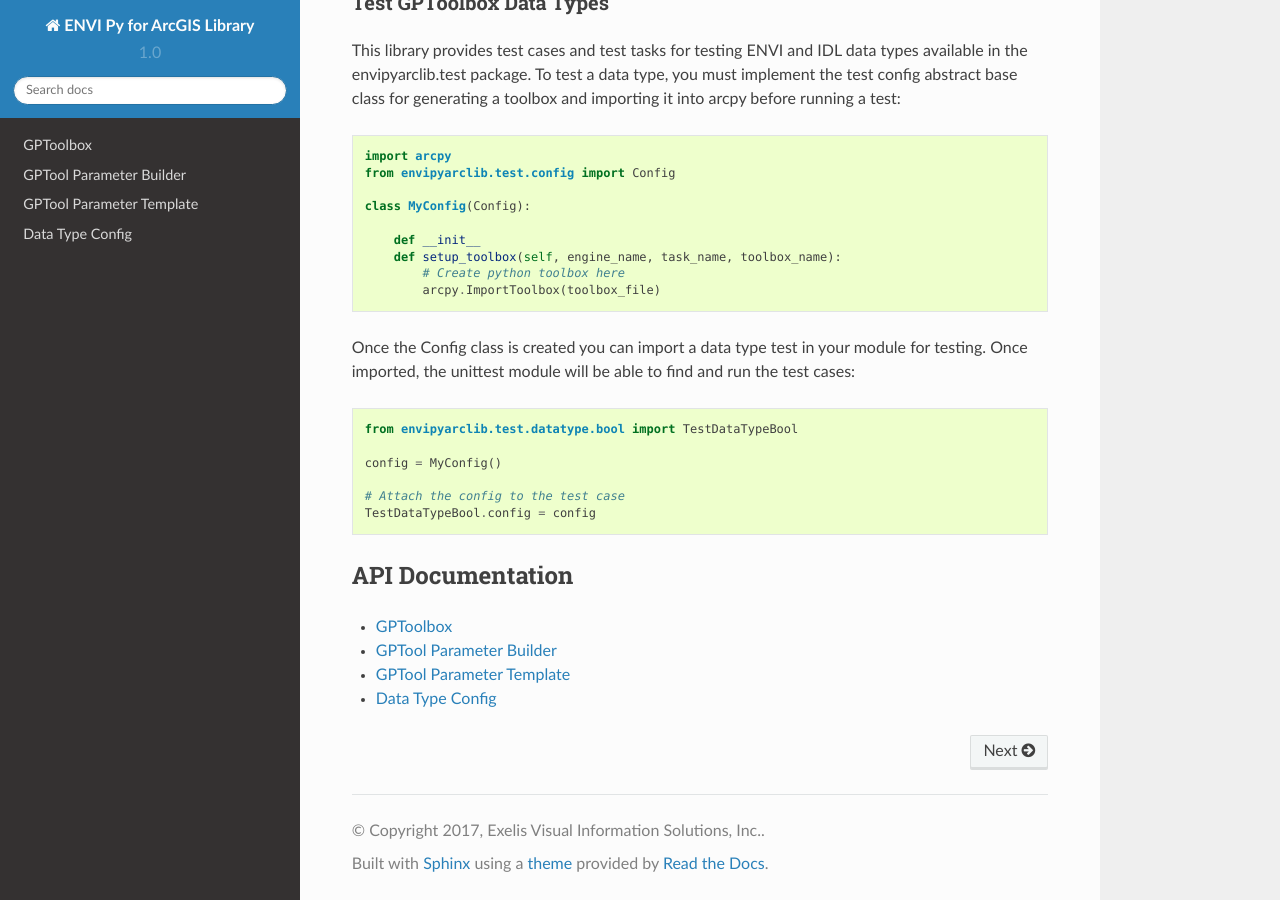
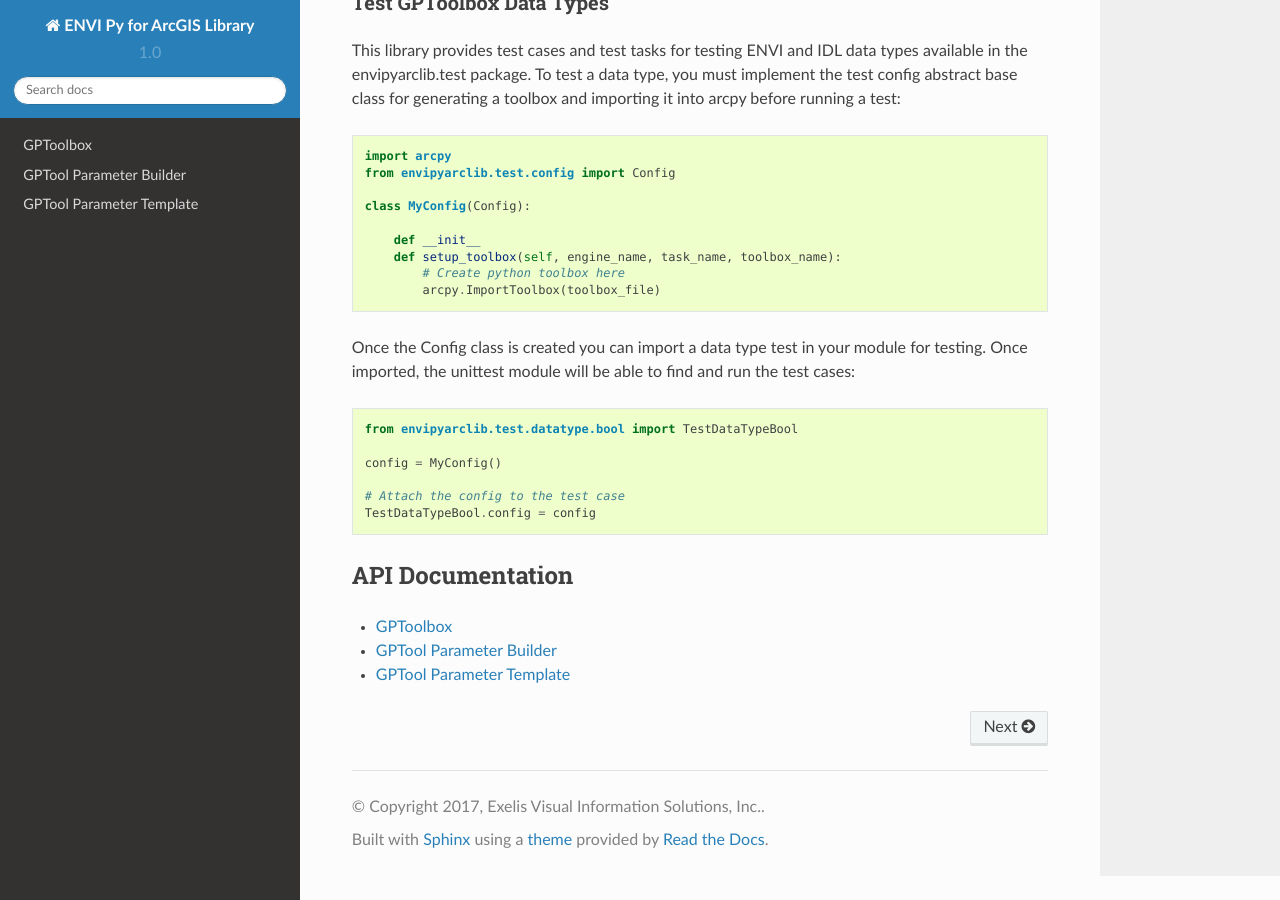
Before and after one commit to envi-idl/envipyarclib, a Sphinx documentation site: the page built from doc/source/index.rst, in a window 1280 px wide and 900 px high, scrolled down 1787 px. Built offline with Sphinx 7.4.7 and the Read the Docs theme 2.0.0, drawn with Linux system fonts in a browser that asks for light colours.

Commit message:
Removing data type config section

```diff
--- a/doc/source/api.rst
+++ b/doc/source/api.rst
@@ -17,10 +17,3 @@ GPTool Parameter Template
 
 .. automodule:: envipyarclib.gptool.parameter.template
     :members:
-
-
-Data Type Config
-================
-
-.. automodule:: envipyarclib.test.config
-    :members:
```
